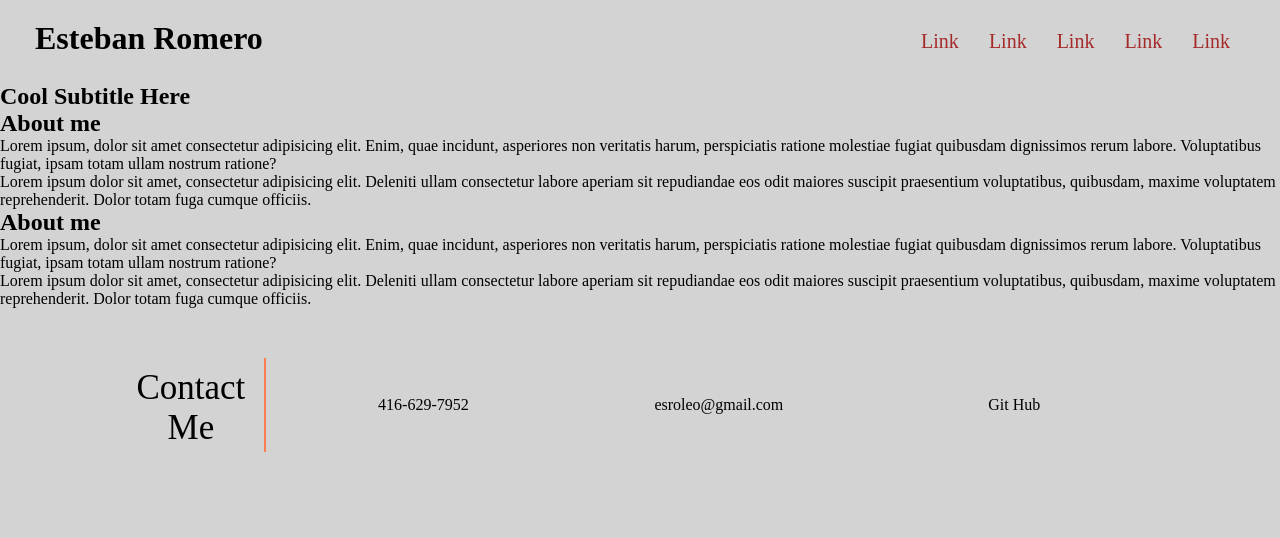
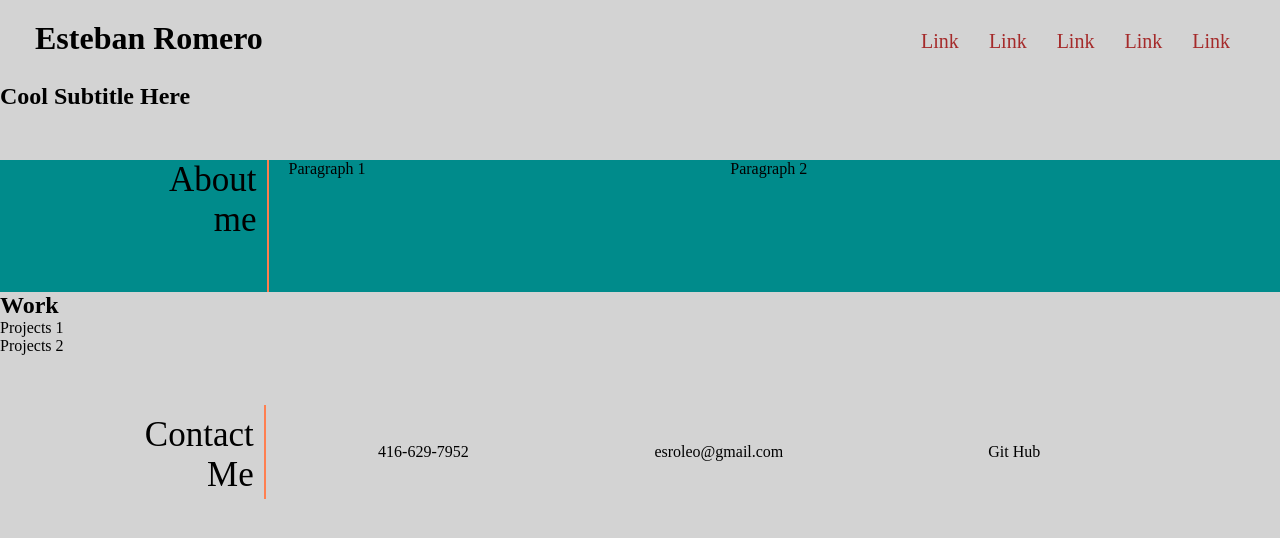
Before and after one commit to esroleo/advanced-css-challenge-professional-portfolio, a plain HTML site: page index.html in a window 1280 px wide. Drawn offline with Linux system fonts and the light colour scheme.

Commit message:
working on main body css flex

```diff
--- a/assets/css/style.css
+++ b/assets/css/style.css
@@ -43,6 +43,40 @@ header nav ul li {
 
 /* End of header code */
 
+/* Start of FLEX CSS Main body code */
+
+.about-me-wrapper {
+  background-color: darkcyan;
+  display: flex;
+  flex-wrap: wrap;
+  justify-content: space-between;
+  justify-content: center;
+  margin-top: 50px;
+}
+
+
+.about-me-container {/*CSS Grid*/
+  width: 80%;
+  display: grid;
+  /* Create a 6X4 grid. */
+  grid-template-columns: 1fr repeat(2, 3fr);
+  grid-template-rows: repeat(4, 1fr);
+  /* Gap on x and y grid */
+  gap: 20px 20px;
+}
+
+/* Target the about me text only */
+.about-me-item.about-me-title {
+  padding-top: 0px;
+  font-size: 35px;
+  grid-row: 1 / span 4;
+  padding-right: 10px;
+  text-align: right;
+  border-right: 2px solid coral;
+}
+
+/* End of FLEX CSS Main body code */
+
 /* CSS Flex/Grid Footer Code */
 
 .footer-wrapper {
@@ -51,7 +85,6 @@ header nav ul li {
   flex-wrap: wrap;
   justify-content: center;
   margin-top: 50px;
-
 }
 
 .footer-container {
@@ -61,19 +94,17 @@ header nav ul li {
   grid-template-columns: 1fr repeat(3, 2fr);
   grid-template-rows: repeat(3,2fr);
   gap: 20px 20px;
-
-
 }
 
 .footer-grid-item {
   text-align: center;
-
 }
 
 .footer-grid-item.contact-me {
   padding-top: 10px;
   font-size: 35px;
   grid-row: 1 / span 3;
+  text-align: right;
   padding-right: 10px;
   border-right: 2px solid coral;
 }
@@ -118,4 +149,4 @@ header nav ul li {
   @media screen and (max-width: 575px) {
 
 
-    }
+  }
--- a/index.html
+++ b/index.html
@@ -35,8 +35,6 @@
         </nav>
     </header>
 
-
-
     <!--Here Section-->
     <!--Hero section will have the image as background-->
     <section>
@@ -50,17 +48,24 @@
 
     <!-- About Me article Grid-->
     <article>
-        <h1>About me</h1>
-        <p>Lorem ipsum, dolor sit amet consectetur adipisicing elit. Enim, quae incidunt, asperiores non veritatis harum, perspiciatis ratione molestiae fugiat quibusdam dignissimos rerum labore. Voluptatibus fugiat, ipsam totam ullam nostrum ratione?</p>
-        <p>Lorem ipsum dolor sit amet, consectetur adipisicing elit. Deleniti ullam consectetur labore aperiam sit repudiandae eos odit maiores suscipit praesentium voluptatibus, quibusdam, maxime voluptatem reprehenderit. Dolor totam fuga cumque officiis.</p>
+        <div class="about-me-wrapper">
+            <div class="about-me-container">
+                <div class="about-me-item about-me-title">
+                    <p> About me </p>
+                </div>
+                <p> Paragraph 1 </p>
+                <p> Paragraph 2 </p>
+            </div>
+
+        </div>
     </article>
 
     <!-- Work Projects Grid-->
 
     <article>
-        <h1>About me</h1>
-        <p>Lorem ipsum, dolor sit amet consectetur adipisicing elit. Enim, quae incidunt, asperiores non veritatis harum, perspiciatis ratione molestiae fugiat quibusdam dignissimos rerum labore. Voluptatibus fugiat, ipsam totam ullam nostrum ratione?</p>
-        <p>Lorem ipsum dolor sit amet, consectetur adipisicing elit. Deleniti ullam consectetur labore aperiam sit repudiandae eos odit maiores suscipit praesentium voluptatibus, quibusdam, maxime voluptatem reprehenderit. Dolor totam fuga cumque officiis.</p>
+        <h1>Work</h1>
+        <p> Projects 1 </p>
+        <p> Projects 2 </p>
     </article>
 
     <!-- Footer content Grid-->
```
